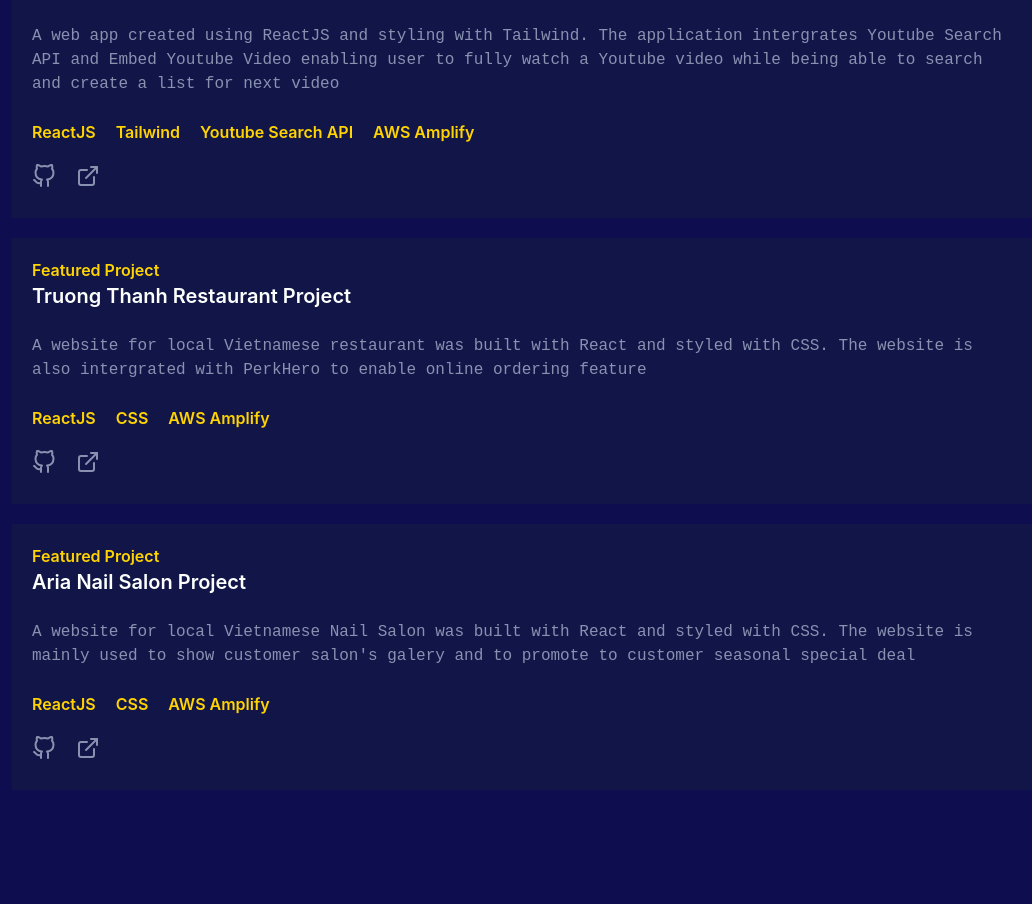
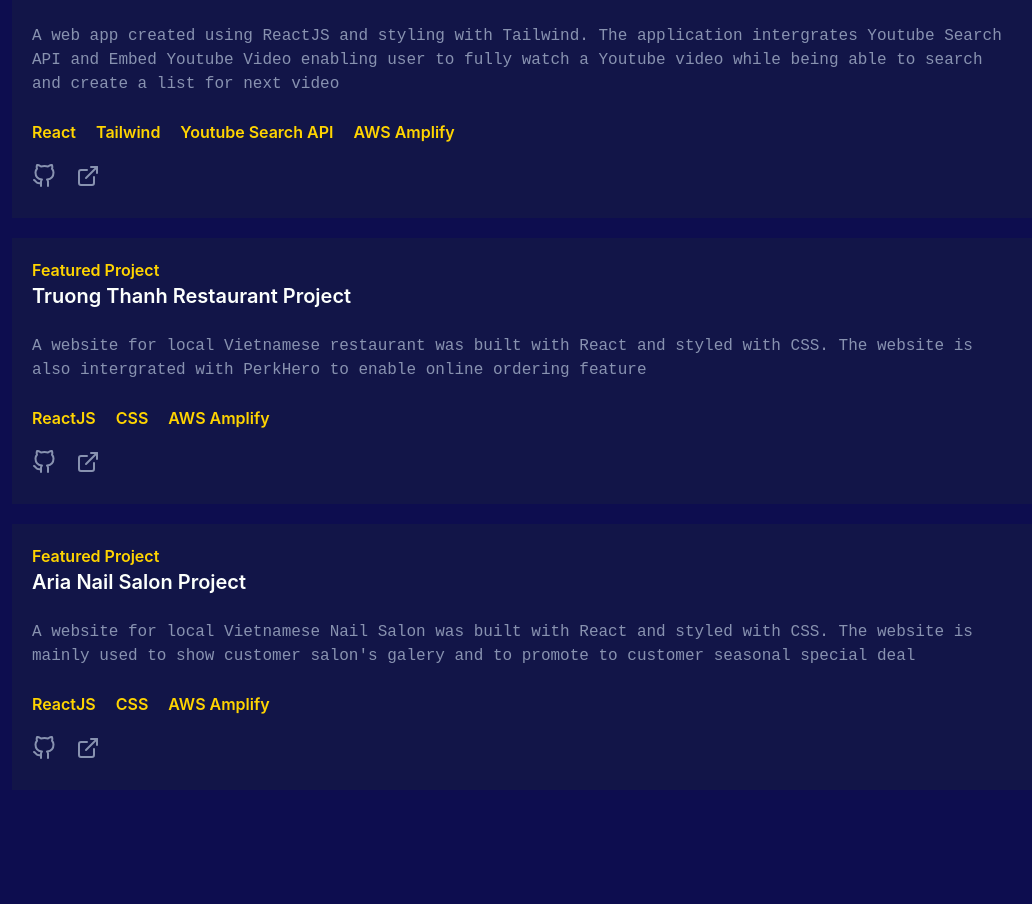
Before and after one commit to channghiep/portfolio, a React (Create React App) app: page / in a window 1280 px wide. Shown: the part 2720-3624 px from the top of the page, without its empty margins (116-1148 px from the left). Built offline with nearby package versions, Linux system fonts and the light colour scheme.

Commit message:
Update landing.js

```diff
--- a/src/components/landing.js
+++ b/src/components/landing.js
@@ -20,7 +20,7 @@ function Landing() {
       project: "YouTube Search Project",
       description: "A web app created using ReactJS and styling with Tailwind. The application intergrates Youtube Search API and Embed Youtube Video enabling user to fully watch a Youtube video while being able to search and create a list for next video",
       tech:[
-        "ReactJS", "Tailwind", "Youtube Search API", "AWS Amplify"
+        "React", "Tailwind", "Youtube Search API", "AWS Amplify"
       ],
       gitLink:"https://github.com/channghiep/youtubesearch",
       externalLink:"https://master.d3sv4kcm72raqj.amplifyapp.com/"
```
